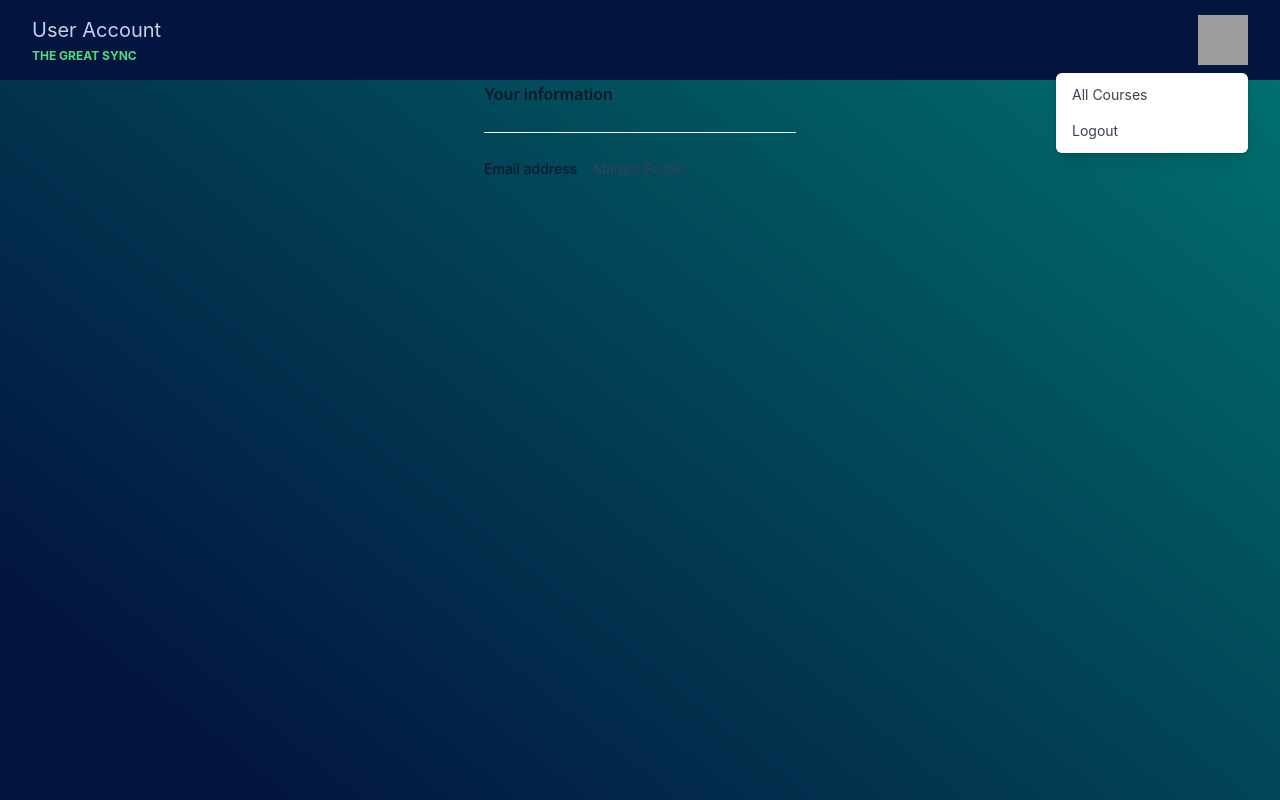
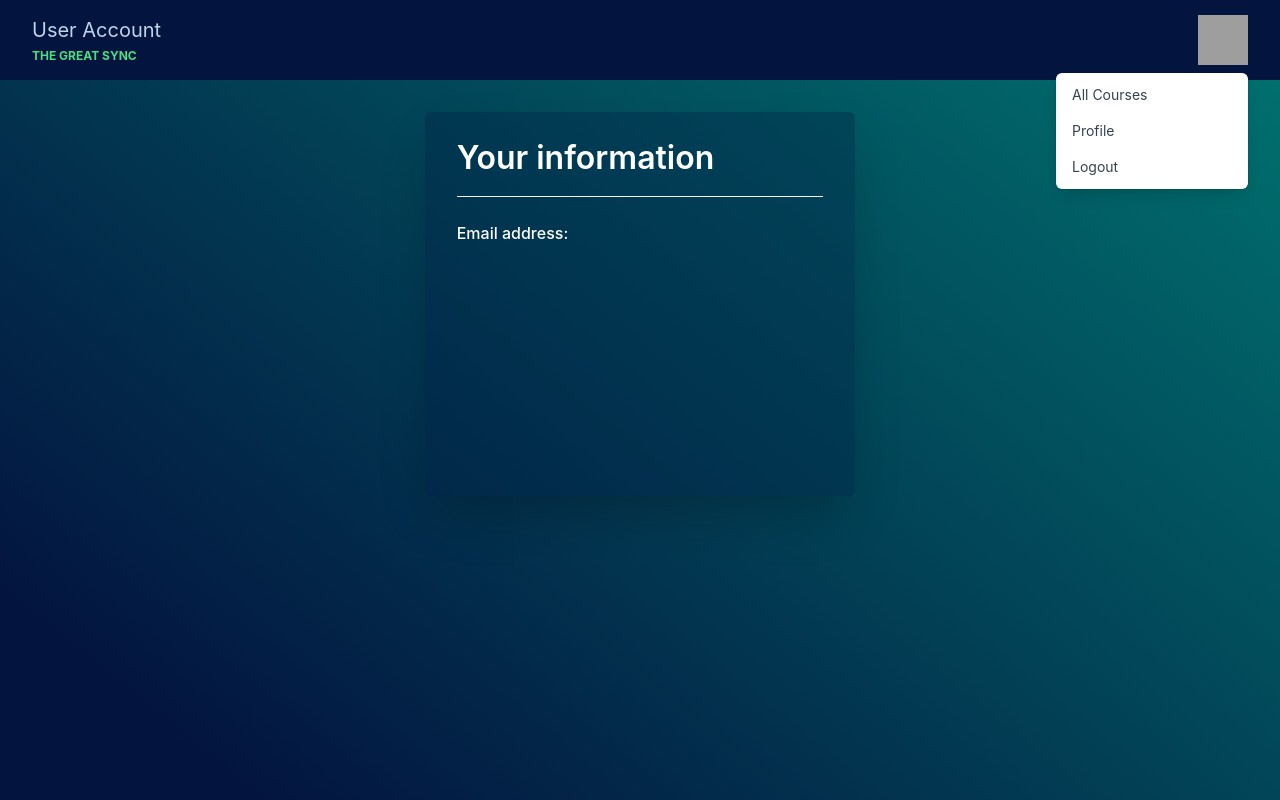
Before and after one commit to dev-kylo/thegreatsync, a Next.js app in the folder frontend/: page /user/account in a window 1280 px wide. Both pictures are taken after a click on the button "Open user menu". Built offline with nearby package versions, Linux system fonts and the light colour scheme; no server answers; grey boxes are pictures that could not be loaded; a web font is replaced by a local one.

Commit message:
user page

```diff
--- a/frontend/components/ui/ProfileDropdown.tsx
+++ b/frontend/components/ui/ProfileDropdown.tsx
@@ -22,6 +22,11 @@ const ProfileDropDown = ({ mobile }: { mobile?: boolean }) => {
                 <a href="#" className={` block px-4 py-3 text-[1rem] text-white`}>
                     Dashboard
                 </a>
+                <Link href="/user/account">
+                    <a href="#" className={` block px-4 py-3 text-[1rem] text-white`}>
+                        Profile
+                    </a>
+                </Link>
                 <a
                     type="button"
                     onClick={() => signOut()}
@@ -86,6 +91,18 @@ const ProfileDropDown = ({ mobile }: { mobile?: boolean }) => {
                     )}
                     <Menu.Item>
                         {({ active }) => (
+                            <Link passHref href="/user/account">
+                                <a
+                                    href="#"
+                                    className={`${active ? 'bg-gray-100' : ''} block px-4 py-2 text-sm text-gray-700`}
+                                >
+                                    Profile
+                                </a>
+                            </Link>
+                        )}
+                    </Menu.Item>
+                    <Menu.Item>
+                        {({ active }) => (
                             <a
                                 type="button"
                                 onClick={() => signOut()}
--- a/frontend/pages/user/account.tsx
+++ b/frontend/pages/user/account.tsx
@@ -1,7 +1,10 @@
+import { useSession } from 'next-auth/react';
 import Layout from '../../components/layout';
 import Navbar from '../../components/ui/Navbar';
 
 export default function Account() {
+    const { data: session } = useSession();
+
     return (
         <Layout>
             <Navbar
@@ -10,17 +13,17 @@ export default function Account() {
                 current={{ pageId: 0, subchapterId: 0, chapterId: 0 }}
                 pageType="listing"
             />
-            <section className="max-w-sm mx-auto">
+            <section className="max-w-[28rem] p-8 mx-auto my-8 max-h-[24rem] bg-[#031b4352] shadow-2xl rounded-md">
                 <div>
                     <div className="px-4 sm:px-0">
-                        <h3 className="text-base font-semibold leading-7 text-gray-900">Your information</h3>
+                        <h3 className="text-[2rem] font-semibold leading-7 text-white">Your information</h3>
                     </div>
                     <div className="mt-6 border-t border-gray-100">
                         <dl className="divide-y divide-gray-100">
                             <div className="px-4 py-6 sm:grid sm:grid-cols-3 sm:gap-4 sm:px-0">
-                                <dt className="text-sm font-medium leading-6 text-gray-900">Email address</dt>
-                                <dd className="mt-1 text-sm leading-6 text-gray-700 sm:col-span-2 sm:mt-0">
-                                    Margot Foster
+                                <dt className="text-md font-medium leading-6 text-white">Email address: </dt>
+                                <dd className="mt-1 text-md leading-6 sm:col-span-2 sm:mt-0 text-white">
+                                    {session?.user.email}
                                 </dd>
                             </div>
                         </dl>
```
